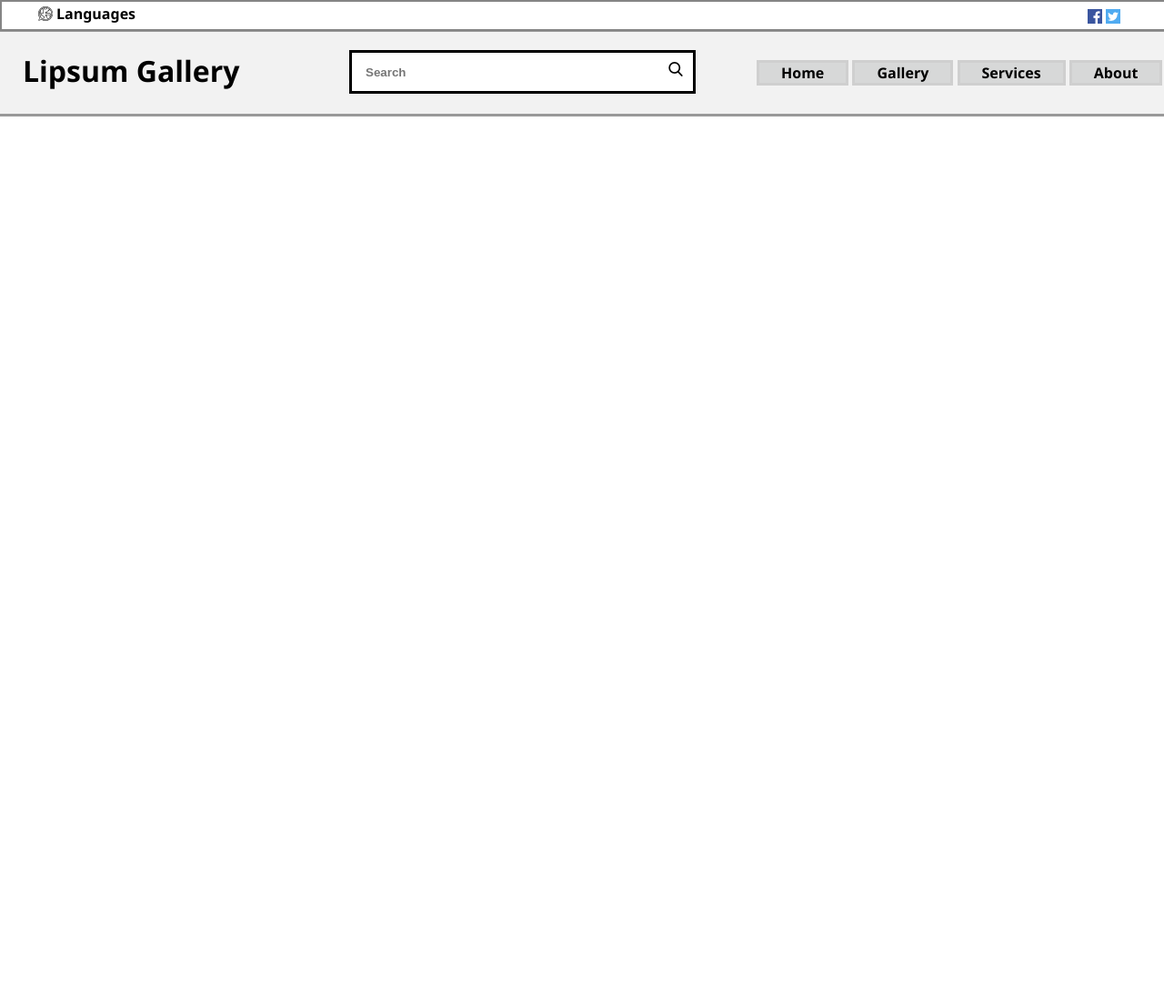
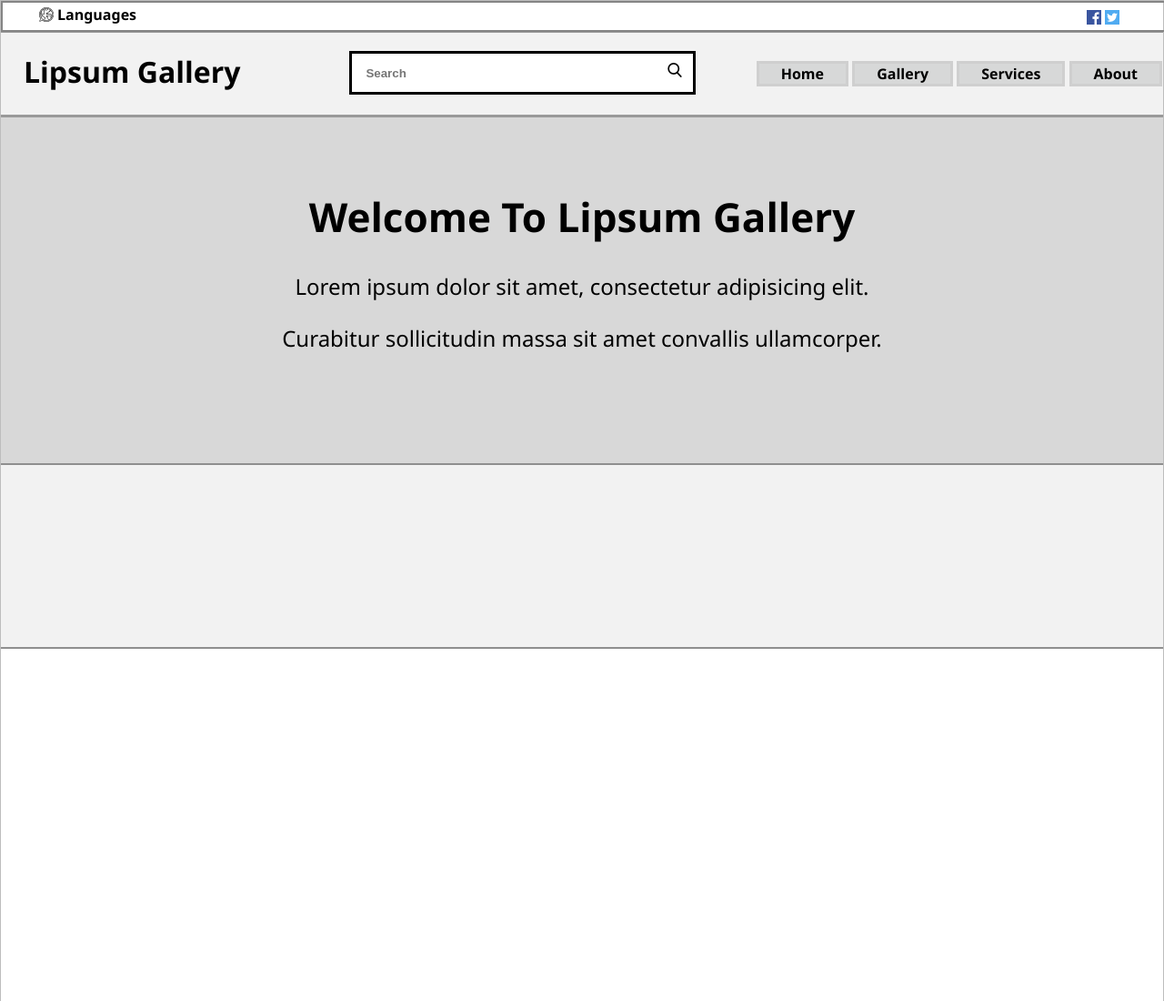
Before and after one commit to mohsinrazaq/Lipsum-Gallery, a plain HTML site: page index.html in a window 1280 px wide. Shown: the top 1100 px of the page at 91% size. Before the commit the page ends 800 px from the top, so only its background shows below. Drawn offline with Linux system fonts and the light colour scheme.

Commit message:
adding new styles

```diff
--- a/css/body.css
+++ b/css/body.css
@@ -2,4 +2,5 @@ body {
     margin: 0;
     padding: 0;
     font-family: 'Segoe UI', Tahoma, Geneva, Verdana, sans-serif;
+    border: 1px solid #BDBDBD;
 }
--- /dev/null
+++ b/css/lipsum-images.css
@@ -0,0 +1,8 @@
+.lipsum-images {
+    display: inline-flex;
+    width: 100%;
+    height: 200px;
+    background-color: #F2F2F2;
+    border-top:2px solid #8F8F8F;
+    border-bottom:2px solid #8F8F8F;
+}
--- /dev/null
+++ b/css/lipsum-stories.css
@@ -0,0 +1,5 @@
+.lipsum-stories {
+    width: 100%;
+    height:1000px;
+    background-color: #FFFFFF;
+}
--- /dev/null
+++ b/css/main-hero.css
@@ -0,0 +1,24 @@
+.main-hero {
+    margin:0;
+    padding: 0;
+    height: 380px;
+    max-height: 380px;
+    background-color: #D8D8D8;
+}
+
+.empty{
+    width: 100%;
+    height: 50px;
+}
+
+.main-hero > .content > h1 {
+    padding: 0;
+    text-align: center;
+    font-size: 44px;
+}
+
+.main-hero > .content > p {
+    text-align: center;
+    font-weight: 500;
+    font-size: 24px;
+}
--- a/index.html
+++ b/index.html
@@ -9,6 +9,9 @@
     <link rel="stylesheet" href="css/header.css">
     <link rel="stylesheet" href="css/navbar.css">
     <link rel="stylesheet" href="css/top.css">
+    <link rel="stylesheet" href="css/main-hero.css">
+    <link rel="stylesheet" href="css/lipsum-images.css">
+    <link rel="stylesheet" href="css/lipsum-stories.css">
 </head>
 <body>
     <div class="top">
@@ -30,7 +33,7 @@
             <h1>Lipsum Gallery</h1>
         </div>
             <form>
-                <input type="text" placeholder="Search" class="search-box">
+                <input type="text" placeholder="Search" maxlength="25" class="search-box">
                 <img src="icons/search.png" alt="">
             </form>
             <nav>
@@ -42,5 +45,23 @@
                 </ul>
             </nav>
     </header>
+
+    <main>
+        <div class="main-hero">
+            <div class="empty"></div>
+            <div class="content">
+                    <h1>Welcome To Lipsum Gallery</h1>
+                    <p>Lorem ipsum dolor sit amet, consectetur adipisicing elit.</p>
+                    <p>Curabitur sollicitudin massa sit amet convallis ullamcorper.</p>
+            </div>
+        </div>
+
+        <div class="lipsum-images">
+        </div>
+
+        <div class="lipsum-stories">
+
+        </div>
+    </main>
 </body>
 </html>
```
